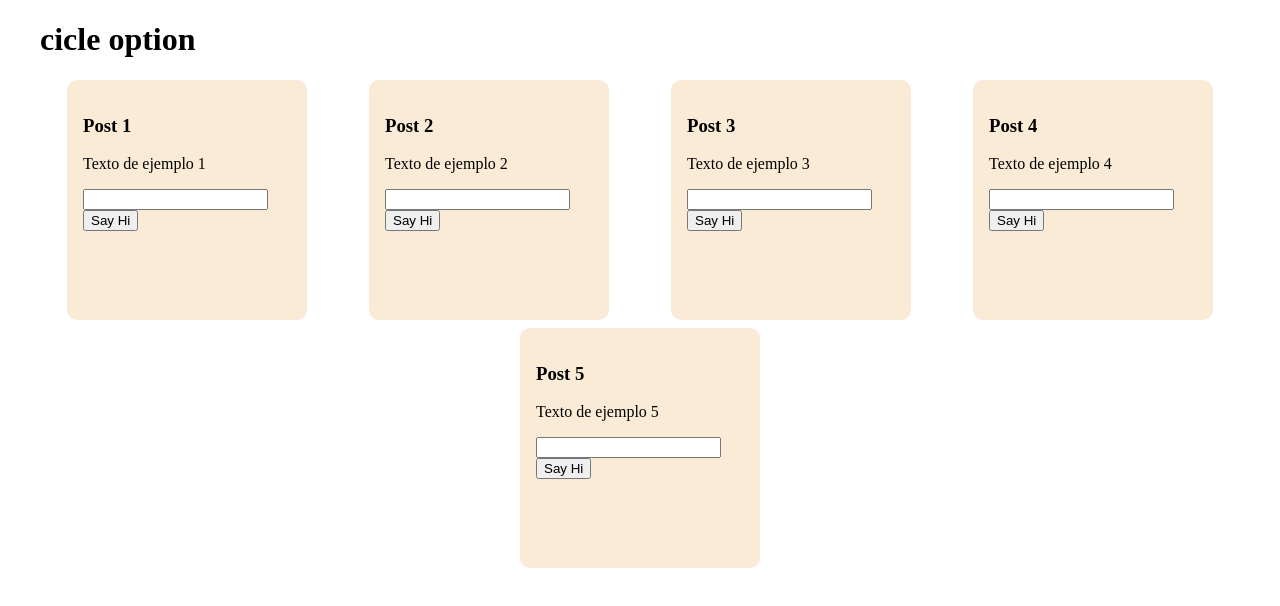
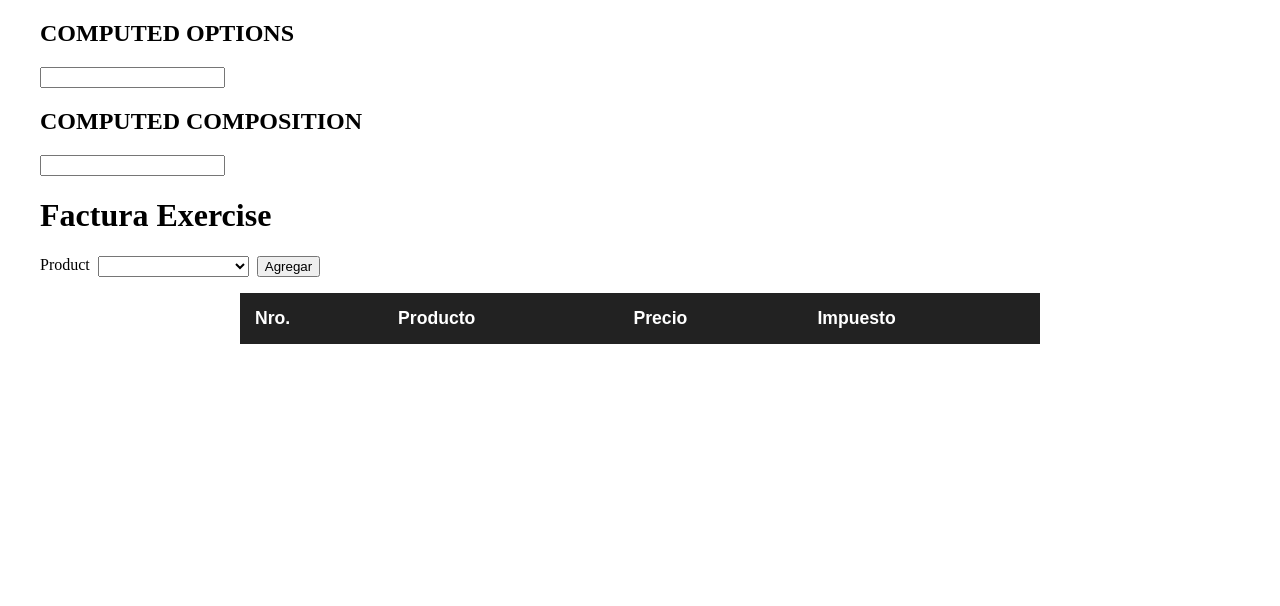
Before and after one commit to EmersonMedina/Curso-VUE-GOGODEV, a Vue app: page / in a window 1280 px wide. Shown: the top 606 px of the page. Built offline with nearby package versions, Linux system fonts and the light colour scheme.

Commit message:
Trabajos del episodio propiedades computadas

```diff
--- a/src/App.vue
+++ b/src/App.vue
@@ -1,11 +1,13 @@
 <template>
-  <CycleOption />
-  <PostList />
+  <ComputedOption />
+  <ComputedComposition />
+  <FacturaExercise />
 </template>
 
 <script lang="ts" setup>
-import CycleOption from "./components/CycleOption.vue";
-import PostList from "./components/PostList.vue";
+import ComputedComposition from "./components/ComputedComposition.vue";
+import ComputedOption from "./components/ComputedOption.vue";
+import FacturaExercise from "./components/FacturaExercise.vue";
 </script>
 
 <style>
--- /dev/null
+++ b/src/components/ComputedComposition.vue
@@ -0,0 +1,16 @@
+<template>
+  <div>
+    <h2>COMPUTED COMPOSITION</h2>
+    <input type="text" v-model="message" />
+    <h3>{{ message }}</h3>
+    <h3>{{ reverse }}</h3>
+  </div>
+</template>
+
+<script setup lang="ts">
+import { computed, Ref, ref } from "vue";
+let message: Ref<string> = ref("");
+const reverse = computed(() => message.value.split("").reverse().join(""));
+</script>
+
+<style scoped></style>
--- /dev/null
+++ b/src/components/ComputedOption.vue
@@ -0,0 +1,26 @@
+<template>
+  <div>
+    <h2>COMPUTED OPTIONS</h2>
+    <input type="text" v-model="message" />
+    <h3>{{ message }}</h3>
+    <h3>{{ reverse }}</h3>
+  </div>
+</template>
+
+<script lang="ts">
+import { defineComponent } from "vue";
+
+export default defineComponent({
+  name: "ComputedOption",
+  data() {
+    return { message: "" };
+  },
+  computed: {
+    reverse(): string {
+      return this.message.split("").reverse().join("");
+    },
+  },
+});
+</script>
+
+<style scoped></style>
--- /dev/null
+++ b/src/components/FacturaExercise.vue
@@ -0,0 +1,181 @@
+<template>
+  <h1>Factura Exercise</h1>
+  <form>
+    <ul>
+      <li class="formItem">
+        <label for="product">Product </label>
+        <select id="product" v-model="currentProductName">
+          <option
+            v-for="product in products"
+            :value="product.nombre"
+            :key="product.nombre"
+          >
+            {{ product.nombre }}
+          </option>
+        </select>
+
+        <button @click.prevent="addProduct">Agregar</button>
+      </li>
+      <li>
+        <table>
+          <thead>
+            <tr>
+              <th>Nro.</th>
+              <th>Producto</th>
+              <th>Precio</th>
+              <th>Impuesto</th>
+            </tr>
+          </thead>
+          <tbody>
+            <tr
+              v-for="(product, index) in selectedProducts"
+              :key="product.nombre"
+            >
+              <td>{{ index + 1 }}</td>
+              <td>{{ product.nombre }}</td>
+              <td>{{ product.precio }}</td>
+              <td>{{ product.impuesto }} %</td>
+            </tr>
+            <tr v-if="selectedProducts.length > 0">
+              <td></td>
+              <td></td>
+              <td>SUBTOTAL:</td>
+              <td>L. {{ subtotal }}</td>
+            </tr>
+            <tr v-if="selectedProducts.length > 0">
+              <td></td>
+              <td></td>
+              <td>ISV:</td>
+              <td>L. {{ ISV }}</td>
+            </tr>
+            <tr v-if="selectedProducts.length > 0">
+              <td></td>
+              <td></td>
+              <td>TOTAL:</td>
+              <td>L. {{ total }}</td>
+            </tr>
+          </tbody>
+        </table>
+      </li>
+    </ul>
+  </form>
+</template>
+
+<script setup lang="ts">
+import { ref, Ref, computed } from "vue";
+
+interface IProduct {
+  nombre: string;
+  precio: number;
+  impuesto: number;
+}
+
+let products = ref([
+  {
+    nombre: "iPhone 13",
+    precio: 999,
+    impuesto: 18,
+  },
+  {
+    nombre: "Samsung Galaxy S21",
+    precio: 799,
+    impuesto: 15,
+  },
+  {
+    nombre: "MacBook Air",
+    precio: 1299,
+    impuesto: 18,
+  },
+  {
+    nombre: "Dell XPS 13",
+    precio: 1099,
+    impuesto: 18,
+  },
+  {
+    nombre: "Sony WH-1000XM4",
+    precio: 349,
+    impuesto: 15,
+  },
+]);
+
+let selectedProducts: Ref<Array<IProduct>> = ref([]);
+let currentProductName = ref("");
+
+const subtotal = computed(() => {
+  let subtotal = 0;
+  selectedProducts.value.forEach((prod) => {
+    subtotal += prod.precio;
+  });
+
+  return subtotal;
+});
+
+const ISV = computed(() => {
+  let isv = 0;
+  selectedProducts.value.forEach((prod) => {
+    isv += prod.precio * (prod.impuesto / 100);
+  });
+
+  return isv;
+});
+
+const total = computed(() => subtotal.value + ISV.value);
+//FUNCIONES
+
+let addProduct = () => {
+  const selectedProduct = products.value.find(
+    (pr) => pr.nombre == currentProductName.value
+  );
+
+  if (selectedProduct != null) selectedProducts.value.push(selectedProduct);
+};
+</script>
+
+<style scoped>
+ul {
+  list-style-type: none;
+  padding: 0;
+}
+
+.formItem {
+  display: flex;
+  gap: 0.5rem;
+}
+
+table {
+  border-collapse: collapse;
+  width: 100%;
+  max-width: 800px;
+  margin: 1rem auto;
+  font-family: Arial, sans-serif;
+}
+
+table thead {
+  background-color: #222;
+  color: #fff;
+}
+
+table thead th {
+  padding: 15px;
+  text-align: left;
+  font-size: 1.1em;
+}
+
+table tbody tr:nth-child(even) {
+  background-color: #f8f8f8;
+}
+
+table tbody tr:hover {
+  background-color: #f5f5f5;
+}
+
+table tbody td {
+  padding: 15px;
+  font-size: 1em;
+  border-bottom: 1px solid #ddd;
+}
+
+table tbody td:last-child {
+  text-align: right;
+}
+</style>
--- a/src/components/PostDetail.vue
+++ b/src/components/PostDetail.vue
@@ -9,29 +9,25 @@
   </div>
 </template>
 
-<script lang="ts">
-import { defineComponent, ref, Ref } from "vue";
+<script lang="ts" setup>
+import { defineProps, defineEmits, Ref, ref } from "vue";
 
-export default defineComponent({
-  name: "PostDetail",
-  props: {
+const props = defineProps({
   title: { type: String, required: true },
   description: {
     type: String,
     required: false,
-      default: "Post sin contenido",
+    defaultValue: "Post sin contenido",
   },
-  },
-  emits: ["sayHi"],
-  setup(props, { emit }) {
+});
+
+const emits = defineEmits(["sayHi"]);
+
 const handleClick = () => {
-      emit("sayHi", message.value);
+  emits("sayHi", message.value);
 };
 
 let message: Ref<string> = ref("");
-    return { props, message, handleClick };
-  },
-});
 </script>
 
 <style scoped>
```
Lines whose indentation alone changed are shown as unchanged.
